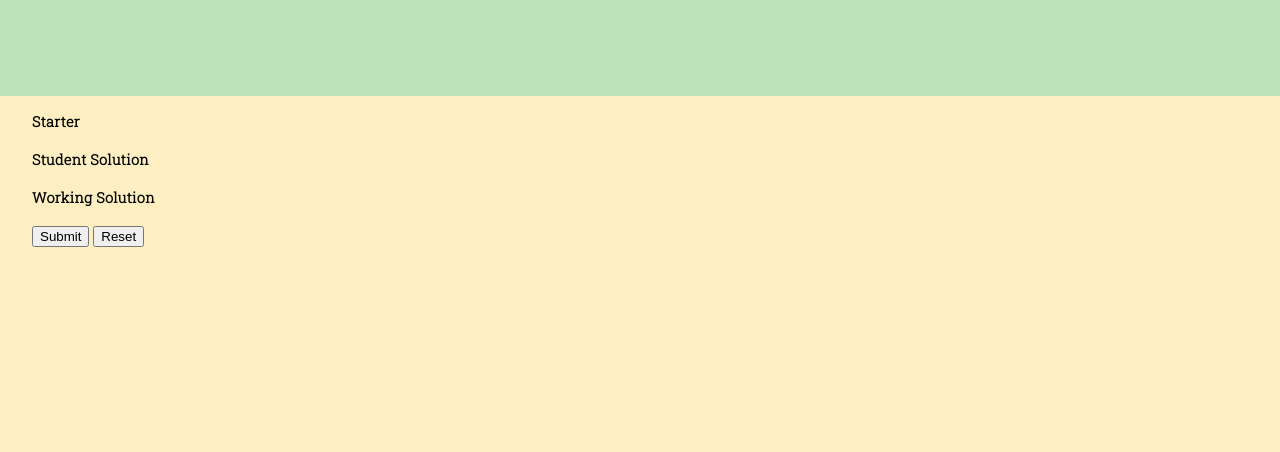
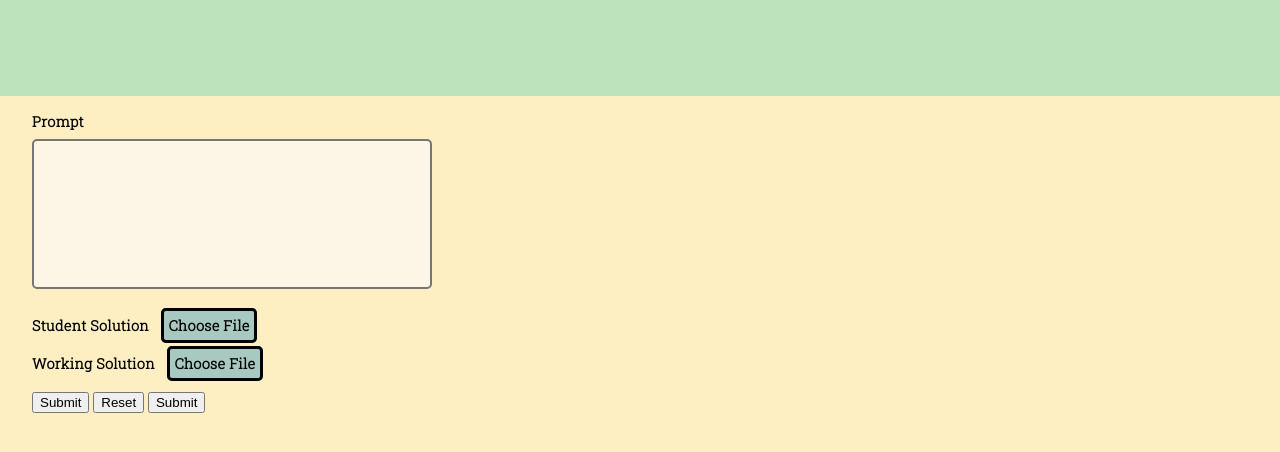
Before and after one commit to ADSteele916/nwhacks2022, a Flask app: page /teacher in a window 1280 px wide. Shown: the top 452 px of the page. Run offline with Flask 2, Linux system fonts and the light colour scheme.

Commit message:
changed teacher functionality

```diff
--- a/templates/index.html
+++ b/templates/index.html
@@ -26,8 +26,8 @@
         </center>
         <div class="button">
             <center>
-            <button class="submit portal student"><a href=student>Student</a></button>
-            <button class="submit portal teacher"><a href=teacher>Teacher</a></button>
+            <button class="submit portal student"><a href="student.html">Student</a></button>
+            <button class="submit portal teacher"><a href="teacher.html">Teacher</a></button>
             </center>
         </div>
     </main>
--- a/templates/teacher.html
+++ b/templates/teacher.html
@@ -17,14 +17,28 @@
     <main class ="mainBox">
         <form action = "/display" method = "POST"
             enctype = "multipart/form-data">
-            Starter <input type = "file" name = "starter" />
+            Prompt <br>
+            <input class="textPrompt" type="text" id="prompt"
+            style="width: 400px"  style="height: 200px"
+            name="prompt">
             <br><br>
-            Student Solution <input type = "file" name = "file1" />
+            Student Solution
+
+            <input type = "file" name = "file1"
+            id="fileUpload"/><label for="fileUpload">Choose File</label>
+
             <br><br>
-            Working Solution <input type = "file" name = "file2" />
+            Working Solution <input type = "file" name = "file2"
+            id="fileUpload" /><label for="fileUpload">Choose File</label>
+
             <br><br>
-            <input type = "submit"/>
-            <input type = "reset"/>
+            <input type = "submit" class="submitBtn"/>
+            <input type = "reset" class="resetBtn"/>
+
+            <form action="yourScript">
+                <input type="file" multiple onchange="showType(this)">
+                <input type="submit">
+            </form>
         </form>
     </main>
 
```
